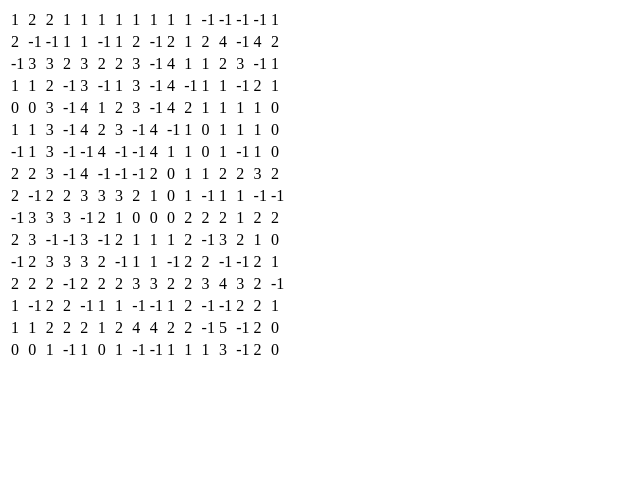
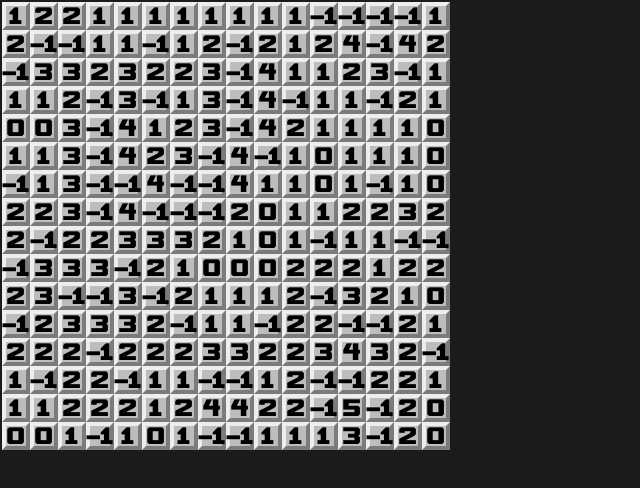
Before and after one commit to CyberFlameGO/minesweeper, a React (Create React App) app: page / in a window 1280 px wide. Shown: the top 488 px of the page, without its empty margins (0-640 px from the left). Built offline with nearby package versions, Linux system fonts and the light colour scheme.

Commit message:
add id, import styles

```diff
--- a/src/Minesweeper.tsx
+++ b/src/Minesweeper.tsx
@@ -2,6 +2,7 @@ import React, { useState } from "react";
 import { array2d } from "./util/array";
 import { addBombs, calculateValues } from "./util/board";
 import { pipe } from "./util/functions";
+import "./Minesweeper.scss";
 
 const Minesweeper: React.FC<{}> = () => {
     const [board] = useState(() =>
@@ -9,7 +10,7 @@ const Minesweeper: React.FC<{}> = () => {
     );
 
     return (
-        <table>
+        <table id="Minesweeper">
             {board.map((row) => (
                 <tr>
                     {row.map((x) => (
```
